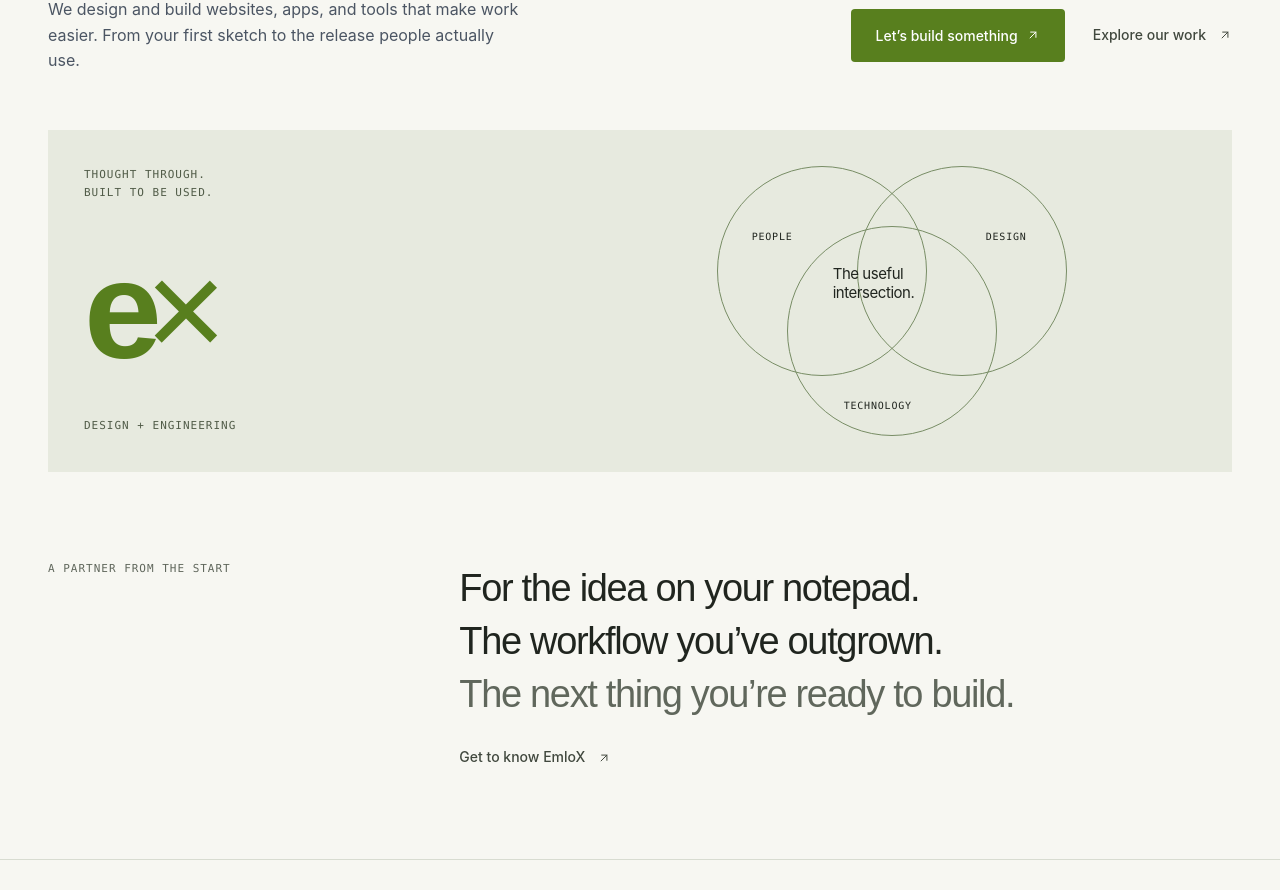
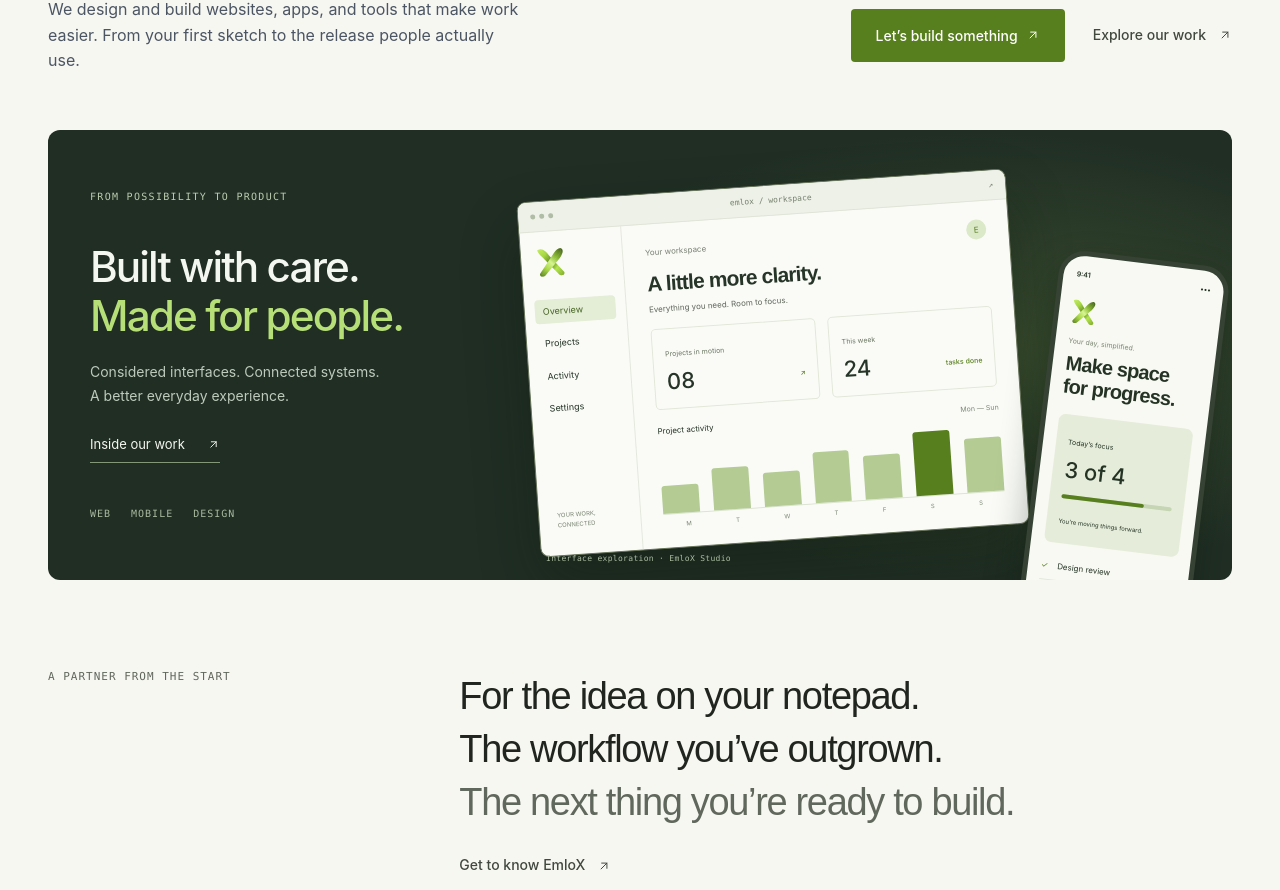
Before and after one commit to rishithamenush/emloxtech, an Angular app: page / in a window 1280 px wide. Shown: the part 472-1362 px from the top of the page. Built offline with nearby package versions, Linux system fonts and the light colour scheme.

Commit message:
logo updated!

```diff
--- a/src/app/home.html
+++ b/src/app/home.html
@@ -21,29 +21,72 @@
       /></a>
     </div>
   </div>
-  <div class="studio-board" aria-label="Our approach: design, build, and refine">
-    <div class="board-caption">
-      <span class="mono-label">Thought through.<br />Built to be used.</span
-      ><span class="board-mark" aria-hidden="true">e<span>×</span></span
-      ><span class="mono-label">Design + Engineering</span>
+  <section class="product-stage" aria-labelledby="product-stage-heading">
+    <div class="stage-copy">
+      <span class="stage-eyebrow">From possibility to product</span>
+      <h2 id="product-stage-heading">Built with care.<br /><span>Made for people.</span></h2>
+      <p>Considered interfaces. Connected systems. A better everyday experience.</p>
+      <a routerLink="/work">Inside our work <app-icon name="arrow-up-right" /></a>
+      <div class="stage-disciplines"><span>Web</span><span>Mobile</span><span>Design</span></div>
     </div>
-    <div class="board-diagram" aria-hidden="true">
-      <div class="diagram-orbit orbit-one"></div>
-      <div class="diagram-orbit orbit-two"></div>
-      <div class="diagram-orbit orbit-three"></div>
-      <div class="diagram-center">
-        The useful<br />
-        intersection.
+    <div class="stage-visual" aria-hidden="true">
+      <div class="stage-browser">
+        <div class="stage-chrome">
+          <span><i></i><i></i><i></i></span><span>emlox / workspace</span><span>↗</span>
+        </div>
+        <div class="stage-app">
+          <aside>
+            <img src="emlox-logo.svg" alt="" width="28" height="28" /><span class="stage-active"
+              >Overview</span
+            ><span>Projects</span><span>Activity</span><span>Settings</span
+            ><small>YOUR WORK, CONNECTED</small>
+          </aside>
+          <div class="stage-dashboard">
+            <div class="stage-greeting">
+              <span>Your workspace</span><span class="stage-avatar">E</span>
+            </div>
+            <strong>A little more clarity.</strong>
+            <p>Everything you need. Room to focus.</p>
+            <div class="stage-metrics">
+              <div>
+                <small>Projects in motion</small><b>08 <em>↗</em></b>
+              </div>
+              <div>
+                <small>This week</small><b>24 <em>tasks done</em></b>
+              </div>
+            </div>
+            <div class="stage-chart">
+              <div><span>Project activity</span><small>Mon — Sun</small></div>
+              <div class="stage-bars"><i></i><i></i><i></i><i></i><i></i><i></i><i></i></div>
+              <div class="stage-days">
+                <span>M</span><span>T</span><span>W</span><span>T</span><span>F</span><span>S</span
+                ><span>S</span>
+              </div>
+            </div>
+          </div>
+        </div>
       </div>
-      <span class="diagram-label label-one">People</span
-      ><span class="diagram-label label-two">Design</span
-      ><span class="diagram-label label-three">Technology</span>
+      <div class="stage-phone">
+        <div class="stage-phone-top">9:41 <span>•••</span></div>
+        <div class="stage-phone-logo">
+          <img src="emlox-logo.svg" alt="" width="24" height="24" /><span
+            >Your day, simplified.</span
+          >
+        </div>
+        <strong>Make space<br />for progress.</strong>
+        <div class="stage-progress">
+          <span>Today’s focus</span><b>3 of 4</b>
+          <div><i></i></div>
+          <small>You’re moving things forward.</small>
+        </div>
+        <div class="stage-task"><span>✓</span> Design review</div>
+        <div class="stage-task"><span>✓</span> Team catch-up</div>
+        <div class="stage-phone-action">See your workspace ↗</div>
+        <div class="stage-phone-home"></div>
+      </div>
+      <span class="stage-caption">Interface exploration · EmloX Studio</span>
     </div>
-    <div class="board-note">
-      <span>01 — Understand the problem</span><span>02 — Make it feel right</span
-      ><span>03 — Build it to last</span>
-    </div>
-  </div>
+  </section>
 </section>
 <section class="container studio-intro">
   <span class="mono-label">A partner from the start</span>
--- a/src/styles.css
+++ b/src/styles.css
@@ -2525,3 +2525,429 @@ select {
     padding: 24px 18px;
   }
 }
+
+/* Product studio showcase */
+.product-stage {
+  display: grid;
+  grid-template-columns: 0.85fr 1.3fr;
+  min-height: 450px;
+  overflow: hidden;
+  background: #202e24;
+  border-radius: 12px;
+  color: #f4f7ef;
+}
+.stage-copy {
+  padding: 52px 0 42px 42px;
+  position: relative;
+  z-index: 2;
+}
+.stage-eyebrow {
+  font: 10px var(--mono);
+  text-transform: uppercase;
+  letter-spacing: 0.13em;
+  color: #bcccaf;
+}
+.stage-copy h2 {
+  font-size: clamp(30px, 3.3vw, 44px);
+  line-height: 1.15;
+  margin: 36px 0 20px;
+}
+.stage-copy h2 span {
+  color: #b6df78;
+}
+.stage-copy p {
+  max-width: 290px;
+  font-size: 14px;
+  color: #bdcabb;
+  line-height: 1.7;
+}
+.stage-copy > a {
+  display: inline-flex;
+  gap: 22px;
+  align-items: center;
+  margin-top: 12px;
+  font-size: 13px;
+  border-bottom: 1px solid #849778;
+  padding-bottom: 7px;
+}
+.stage-copy > a:hover {
+  color: #c5ec66;
+}
+.stage-disciplines {
+  display: flex;
+  gap: 20px;
+  margin-top: 45px;
+  font: 10px var(--mono);
+  text-transform: uppercase;
+  letter-spacing: 0.1em;
+  color: #aaba9f;
+}
+.stage-visual {
+  position: relative;
+  min-width: 0;
+  min-height: 450px;
+  background: radial-gradient(ellipse at 65% 50%, #71914955, transparent 70%);
+}
+.stage-browser {
+  position: absolute;
+  width: 490px;
+  top: 55px;
+  left: 12px;
+  background: #fafbf7;
+  border: 1px solid #68745a;
+  border-radius: 9px;
+  overflow: hidden;
+  color: #263527;
+  box-shadow: 0 30px 60px #0b180b55;
+  transform: rotate(-4deg);
+}
+.stage-chrome {
+  display: flex;
+  justify-content: space-between;
+  align-items: center;
+  height: 30px;
+  padding: 0 12px;
+  border-bottom: 1px solid #e0e5d8;
+  background: #eef1e8;
+  font: 8px var(--mono);
+  color: #75806e;
+}
+.stage-chrome > span:first-child {
+  display: flex;
+  gap: 4px;
+}
+.stage-chrome i {
+  width: 5px;
+  height: 5px;
+  border-radius: 50%;
+  background: #b1bca6;
+}
+.stage-app {
+  display: grid;
+  grid-template-columns: 102px 1fr;
+  min-height: 294px;
+}
+.stage-app aside {
+  padding: 17px 10px;
+  border-right: 1px solid #e4e8dc;
+  display: flex;
+  flex-direction: column;
+  gap: 8px;
+}
+.stage-app aside img {
+  margin: 0 0 15px 6px;
+}
+.stage-app aside > span {
+  font-size: 9px;
+  padding: 5px 8px;
+}
+.stage-active {
+  background: #e4edd6;
+  border-radius: 4px;
+  color: #466523;
+}
+.stage-app aside small {
+  font-size: 6px;
+  color: #7b8673;
+  margin-top: auto;
+  padding: 8px;
+}
+.stage-dashboard {
+  padding: 18px 22px;
+}
+.stage-greeting {
+  display: flex;
+  justify-content: space-between;
+  align-items: center;
+  font-size: 8px;
+  color: #7a8274;
+  margin-bottom: 10px;
+}
+.stage-avatar {
+  display: grid;
+  place-items: center;
+  height: 20px;
+  width: 20px;
+  border-radius: 50%;
+  background: #dce9c9;
+  color: #567c20;
+}
+.stage-dashboard > strong {
+  font:
+    600 21px 'Manrope Variable',
+    sans-serif;
+  letter-spacing: -0.04em;
+}
+.stage-dashboard > p {
+  font-size: 8px;
+  margin: 4px 0 14px;
+}
+.stage-metrics {
+  display: flex;
+  gap: 12px;
+}
+.stage-metrics > div {
+  border: 1px solid #e2e8d9;
+  padding: 9px 12px;
+  border-radius: 5px;
+  flex: 1;
+}
+.stage-metrics small {
+  font-size: 7px;
+  color: #697560;
+}
+.stage-metrics b {
+  display: flex;
+  align-items: center;
+  justify-content: space-between;
+  font-size: 22px;
+  font-weight: 500;
+}
+.stage-metrics em {
+  font-size: 7px;
+  font-style: normal;
+  color: #587f1e;
+}
+.stage-chart {
+  margin-top: 15px;
+}
+.stage-chart > div:first-child {
+  display: flex;
+  justify-content: space-between;
+  font-size: 8px;
+}
+.stage-chart small {
+  font-size: 7px;
+  color: #7b8673;
+}
+.stage-bars {
+  display: flex;
+  align-items: end;
+  height: 65px;
+  gap: 14px;
+  border-bottom: 1px solid #dce4d2;
+  margin-top: 12px;
+}
+.stage-bars i {
+  flex: 1;
+  height: 44%;
+  background: #b4cc94;
+  border-radius: 3px 3px 0 0;
+}
+.stage-bars i:nth-child(2) {
+  height: 65%;
+}
+.stage-bars i:nth-child(3) {
+  height: 53%;
+}
+.stage-bars i:nth-child(4) {
+  height: 80%;
+}
+.stage-bars i:nth-child(5) {
+  height: 69%;
+}
+.stage-bars i:nth-child(6) {
+  height: 100%;
+  background: #587f1e;
+}
+.stage-bars i:nth-child(7) {
+  height: 85%;
+}
+.stage-days {
+  display: flex;
+  justify-content: space-around;
+  margin-top: 5px;
+  font-size: 6px;
+  color: #78836e;
+}
+.stage-phone {
+  position: absolute;
+  width: 171px;
+  right: 26px;
+  top: 127px;
+  padding: 13px 13px 8px;
+  background: #f7f9f2;
+  border: 5px solid #364334;
+  border-radius: 26px;
+  transform: rotate(7deg);
+  color: #253325;
+  box-shadow: 0 16px 36px #08180c55;
+}
+.stage-phone-top {
+  display: flex;
+  justify-content: space-between;
+  font-size: 7px;
+  font-weight: 600;
+}
+.stage-phone-logo {
+  margin-top: 20px;
+  display: flex;
+  flex-direction: column;
+  gap: 12px;
+  font-size: 7px;
+  color: #7d8774;
+}
+.stage-phone > strong {
+  display: block;
+  font:
+    600 20px/1.15 'Manrope Variable',
+    sans-serif;
+  letter-spacing: -0.04em;
+  margin-top: 6px;
+}
+.stage-progress {
+  background: #e5edda;
+  border-radius: 7px;
+  padding: 12px;
+  margin: 16px 0 10px;
+}
+.stage-progress > span {
+  font-size: 7px;
+}
+.stage-progress b {
+  display: block;
+  font-size: 22px;
+  font-weight: 500;
+}
+.stage-progress > div {
+  height: 4px;
+  background: #c6d5b3;
+  border-radius: 4px;
+  margin: 7px 0;
+}
+.stage-progress i {
+  display: block;
+  height: 100%;
+  width: 75%;
+  background: #587f1e;
+  border-radius: inherit;
+}
+.stage-progress small {
+  font-size: 6px;
+}
+.stage-task {
+  font-size: 8px;
+  border-bottom: 1px solid #e3e8da;
+  padding: 7px 0;
+}
+.stage-task > span {
+  color: #587f1e;
+  margin-right: 7px;
+}
+.stage-phone-action {
+  background: #587f1e;
+  color: #fff;
+  border-radius: 5px;
+  padding: 9px 5px;
+  font-size: 7px;
+  text-align: center;
+  margin-top: 12px;
+}
+.stage-phone-home {
+  width: 45px;
+  height: 3px;
+  background: #48553f;
+  border-radius: 5px;
+  margin: 12px auto 0;
+}
+.stage-caption {
+  position: absolute;
+  bottom: 17px;
+  left: 30px;
+  font: 8px var(--mono);
+  letter-spacing: 0.04em;
+  color: #abbca1;
+}
+@media (max-width: 1100px) and (min-width: 861px) {
+  .stage-browser {
+    width: 425px;
+    left: 0;
+    top: 65px;
+  }
+  .stage-phone {
+    right: 12px;
+    top: 145px;
+    width: 155px;
+  }
+  .stage-copy {
+    padding-left: 30px;
+  }
+  .stage-dashboard {
+    padding: 18px 14px;
+  }
+}
+@media (max-width: 860px) {
+  .product-stage {
+    grid-template-columns: minmax(0, 1fr);
+  }
+  .stage-copy {
+    padding: 32px 28px 0;
+  }
+  .stage-copy h2 {
+    margin-top: 24px;
+    font-size: 38px;
+  }
+  .stage-copy p {
+    max-width: 380px;
+  }
+  .stage-disciplines {
+    margin-top: 26px;
+  }
+  .stage-visual {
+    min-height: 410px;
+    width: 100%;
+    max-width: 570px;
+    justify-self: center;
+  }
+  .stage-browser {
+    top: 35px;
+    left: 20px;
+    width: 440px;
+  }
+  .stage-phone {
+    top: 93px;
+    right: 25px;
+  }
+  .stage-caption {
+    left: 28px;
+    bottom: 12px;
+  }
+}
+@media (max-width: 520px) {
+  .stage-copy {
+    padding: 28px 24px 0;
+  }
+  .stage-copy h2 {
+    font-size: 34px;
+  }
+  .stage-visual {
+    min-height: 350px;
+  }
+  .stage-browser {
+    width: 370px;
+    top: 38px;
+    left: 23px;
+    transform: rotate(-4deg) scale(0.8);
+    transform-origin: top left;
+  }
+  .stage-app {
+    grid-template-columns: 76px 1fr;
+  }
+  .stage-app aside {
+    padding-inline: 5px;
+  }
+  .stage-dashboard {
+    padding: 16px 12px;
+  }
+  .stage-phone {
+    top: 90px;
+    right: 15px;
+    transform: rotate(7deg) scale(0.8);
+    transform-origin: top right;
+  }
+  .stage-caption {
+    font-size: 7px;
+    left: 24px;
+    bottom: 18px;
+  }
+}
```
